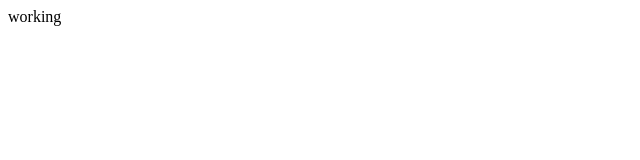
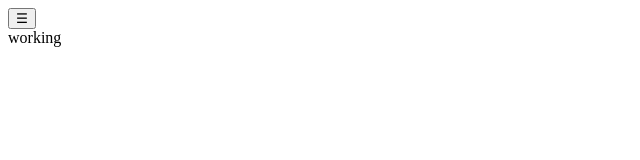
Before and after one commit to richdacoder/Russ-D-wings-, a Next.js app in the folder apps/admin/: page / in a window 1280 px wide. Shown: the top 160 px of the page, without its empty margins (0-640 px from the left). Built offline with nearby package versions, Linux system fonts and the light colour scheme.

Commit message:
added button and link element empty

```diff
--- a/apps/admin/src/app/layout.jsx
+++ b/apps/admin/src/app/layout.jsx
@@ -12,7 +12,10 @@ return(
 </head>
 <body>
   <header>
-
+    <nav>
+      <link className="logo"></link>
+      <button> ☰</button>
+    </nav>
   </header>
 <footer>
 <main>
```
